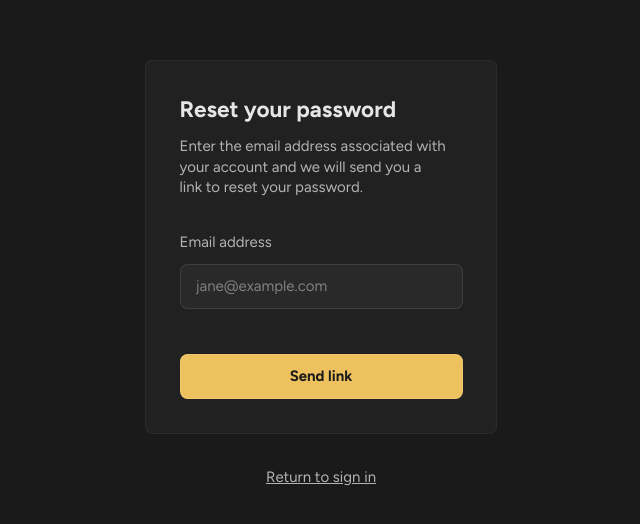
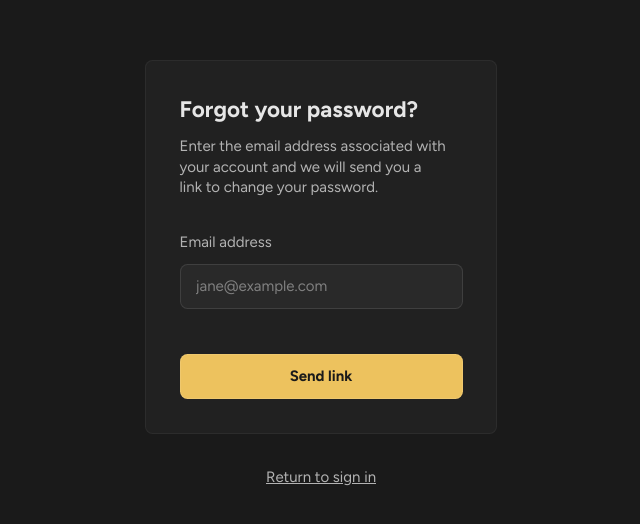
Before and after one commit to xvvvyz/llog-deprecated, a Next.js app: page /forgot-password in a window 1280 px wide. Shown: the part 126-650 px from the top of the page, without its empty margins (319-959 px from the left). Built offline with nearby package versions, Linux system fonts and the light colour scheme; what @supabase/auth-helpers-nextjs would draw is missing.

Commit message:
reset password -> change password

```diff
--- a/app/(auth)/forgot-password/reset/components/reset-password-form/index.tsx
+++ b/app/(auth)/change-password/components/change-password-form/index.tsx
@@ -8,7 +8,7 @@ import Label from '/components/label';
 import supabase from '/utilities/browser-supabase-client';
 import sleep from '/utilities/sleep';
 
-const ResetPasswordForm = () => {
+const ChangePasswordForm = () => {
   const router = useRouter();
 
   return (
@@ -31,8 +31,8 @@ const ResetPasswordForm = () => {
             New password
             <Input name="password" type="password" />
           </Label>
-          <Button className="mt-12" loading={isSubmitting} loadingText="Updating password…" type="submit">
-            Update password
+          <Button className="mt-12" loading={isSubmitting} loadingText="Changing password…" type="submit">
+            Change password
           </Button>
         </Form>
       )}
@@ -40,4 +40,4 @@ const ResetPasswordForm = () => {
   );
 };
 
-export default ResetPasswordForm;
+export default ChangePasswordForm;
--- /dev/null
+++ b/app/(auth)/change-password/head.tsx
@@ -0,0 +1,3 @@
+const Head = () => <title>Change password - llog</title>;
+
+export default Head;
--- /dev/null
+++ b/app/(auth)/change-password/page.tsx
@@ -0,0 +1,11 @@
+import ChangePasswordForm from './components/change-password-form';
+import Card from '/components/card';
+
+const ResetPasswordPage = () => (
+  <Card>
+    <h1 className="text-2xl">Change your password</h1>
+    <ChangePasswordForm />
+  </Card>
+);
+
+export default ResetPasswordPage;
--- a/app/(auth)/forgot-password/components/send-reset-password-link-form/index.tsx
+++ b/app/(auth)/forgot-password/components/send-change-password-link-form/index.tsx
@@ -8,14 +8,14 @@ import Label from '/components/label';
 import supabase from '/utilities/browser-supabase-client';
 import globalStringCache from '/utilities/global-string-cache';
 
-const SendResetPasswordLinkForm = () => {
+const SendChangePasswordLinkForm = () => {
   const [linkSent, setLinkSent] = useState(false);
 
   return (
     <Formik
       initialValues={{ email: globalStringCache.get('email') }}
       onSubmit={async ({ email }) => {
-        const redirectTo = `${location.origin}/forgot-password/reset`;
+        const redirectTo = `${location.origin}/change-password`;
         const { error } = await supabase.auth.resetPasswordForEmail(email, { redirectTo });
         if (error) alert(error.message);
         else setLinkSent(true);
@@ -42,4 +42,4 @@ const SendResetPasswordLinkForm = () => {
   );
 };
 
-export default SendResetPasswordLinkForm;
+export default SendChangePasswordLinkForm;
--- a/app/(auth)/forgot-password/page.tsx
+++ b/app/(auth)/forgot-password/page.tsx
@@ -1,16 +1,16 @@
 import Link from 'next/link';
-import SendResetPasswordLinkForm from './components/send-reset-password-link-form';
+import SendChangePasswordLinkForm from './components/send-change-password-link-form';
 import Card from '/components/card';
 
 const ForgotPasswordPage = () => (
   <>
     <Card>
-      <h1 className="text-2xl">Reset your password</h1>
+      <h1 className="text-2xl">Forgot your password?</h1>
       <p className="mt-3 pr-4 text-fg-2">
         Enter the email address associated with your account and we will send you a link to
-        reset&nbsp;your&nbsp;password.
+        change&nbsp;your&nbsp;password.
       </p>
-      <SendResetPasswordLinkForm />
+      <SendChangePasswordLinkForm />
     </Card>
     <Link href="/sign-in">Return to sign in</Link>
   </>
--- a/app/(auth)/forgot-password/reset/head.tsx
+++ /dev/null
@@ -1,3 +0,0 @@
-const Head = () => <title>Reset password - llog</title>;
-
-export default Head;
--- a/app/(auth)/forgot-password/reset/page.tsx
+++ /dev/null
@@ -1,11 +0,0 @@
-import ResetPasswordForm from './components/reset-password-form';
-import Card from '/components/card';
-
-const ResetPasswordPage = () => (
-  <Card>
-    <h1 className="text-2xl">Set your new password</h1>
-    <ResetPasswordForm />
-  </Card>
-);
-
-export default ResetPasswordPage;
```
